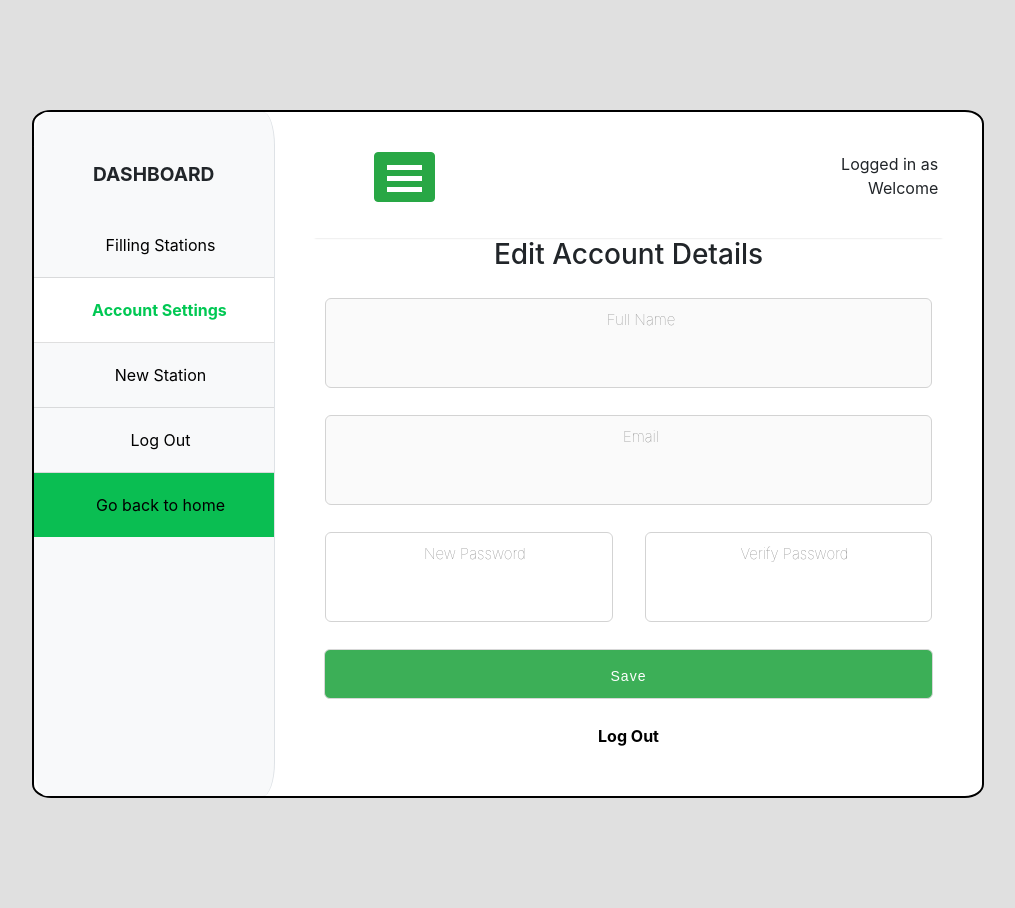
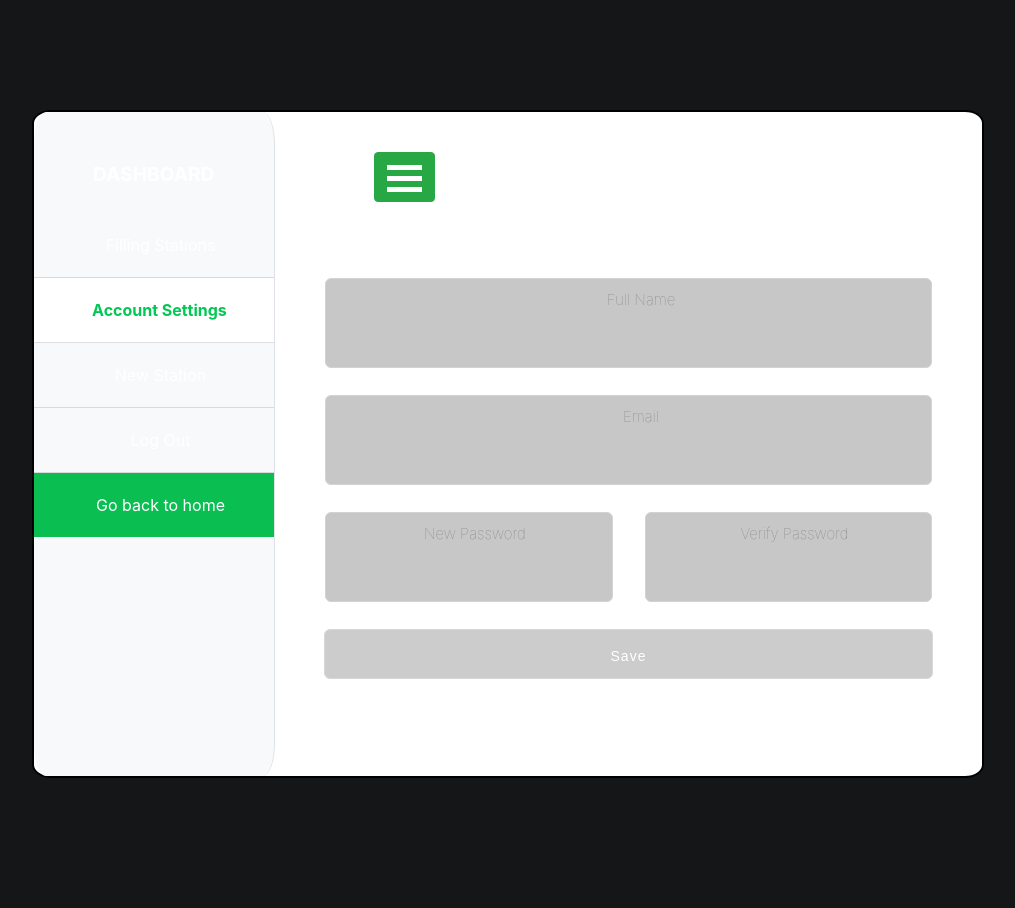
Before and after one commit to hirusha-adi/Fuel-Availability, a Flask app: template templates/panel.html in a window 1280 px wide. Shown: the whole page, without its empty margins (132-1147 px from the left). After the commit the page ends 778 px from the top, so only its background shows below. Run offline with Flask 2, Linux system fonts and the light colour scheme; the template is opened without the code that fills it, so the values that code supplies are empty; parts of the project's set-up code (start-up, migrations or seed data) failed here and were passed over.

Commit message:
dark mode

```diff
--- a/static/css/panel.css
+++ b/static/css/panel.css
@@ -5,7 +5,7 @@
 
 body {
     overflow-x: hidden;
-    background: #e0e0e0
+    background: #ffffff
 }
 
 #bg-div {
@@ -15,9 +15,7 @@ body {
 }
 
 #border-btm {
-    padding-bottom: 20px;
     margin-bottom: 0px;
-    box-shadow: 0px 35px 2px -35px lightgray
 }
 
 #test {
@@ -43,7 +41,7 @@ body {
 }
 
 .list-group .tabs {
-    color: #000000
+    color: #ffffff
 }
 
 #menu-toggle {
@@ -134,9 +132,13 @@ body {
     width: 100%;
     box-sizing: border-box;
     font-family: arial;
-    color: #2C3E50;
+    color: #000000;
     font-size: 14px;
-    letter-spacing: 1px
+    letter-spacing: 1px;
+}
+
+.form-card input {
+    background-color: #c7c7c7;
 }
 
 .form-card input:focus,
@@ -157,7 +159,7 @@ input.btn-success {
 
 #below-btn a {
     font-weight: bold;
-    color: #000000
+    color: #ffffff
 }
 
 .input-group {
@@ -213,3 +215,26 @@ a:hover {
 a:active {
     text-decoration: none !important;
 }
+
+/* Dark Mode overwrites */
+
+body {
+    background-image: initial;
+    background-color: rgb(20, 22, 23);
+}
+
+html,
+body,
+input,
+textarea,
+select,
+button {
+    border-color: #625b50;
+    color: #ffffff;
+}
+
+.list-group-item.active {
+    color: rgb(197, 195, 193);
+    background-color: rgb(20, 22, 23) !important;
+    border-color: rgb(41, 44, 46) !important;
+}
```
